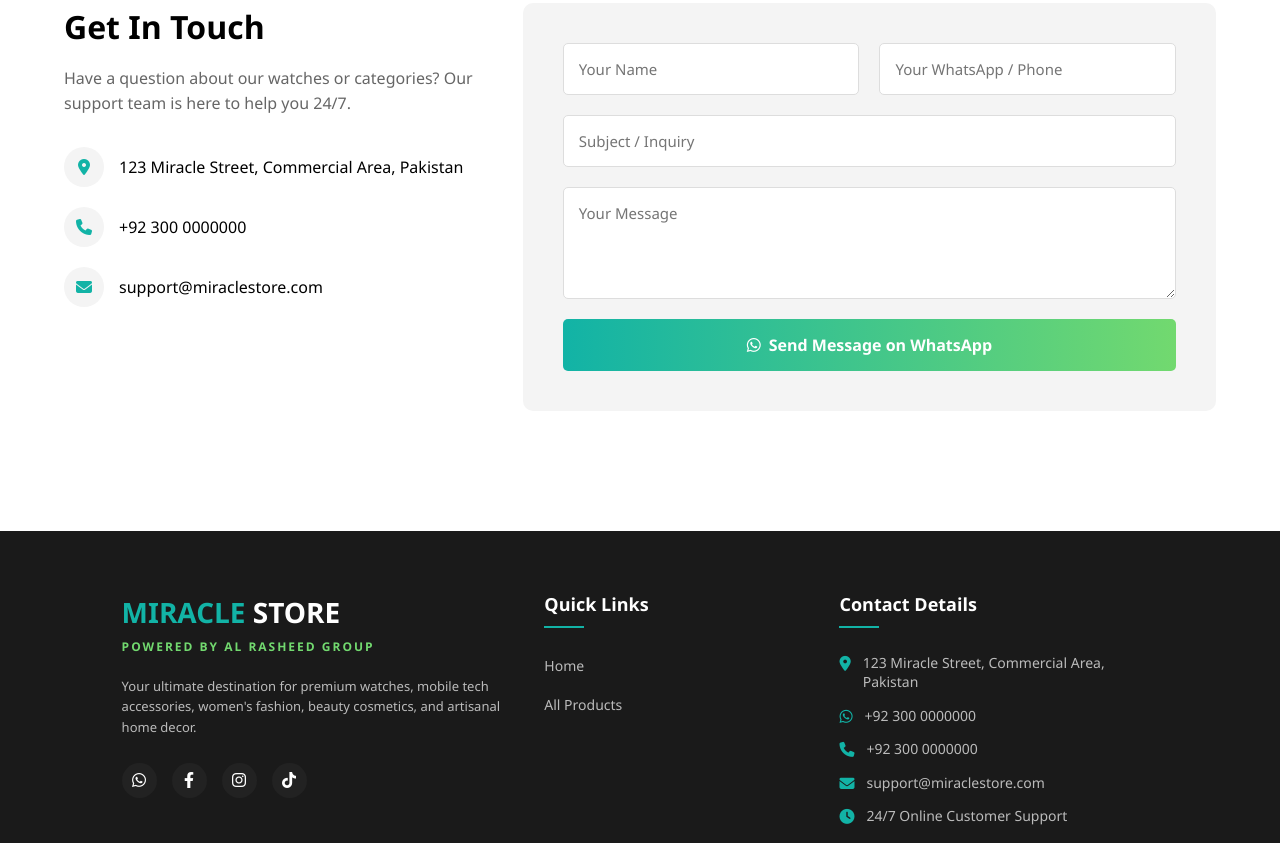
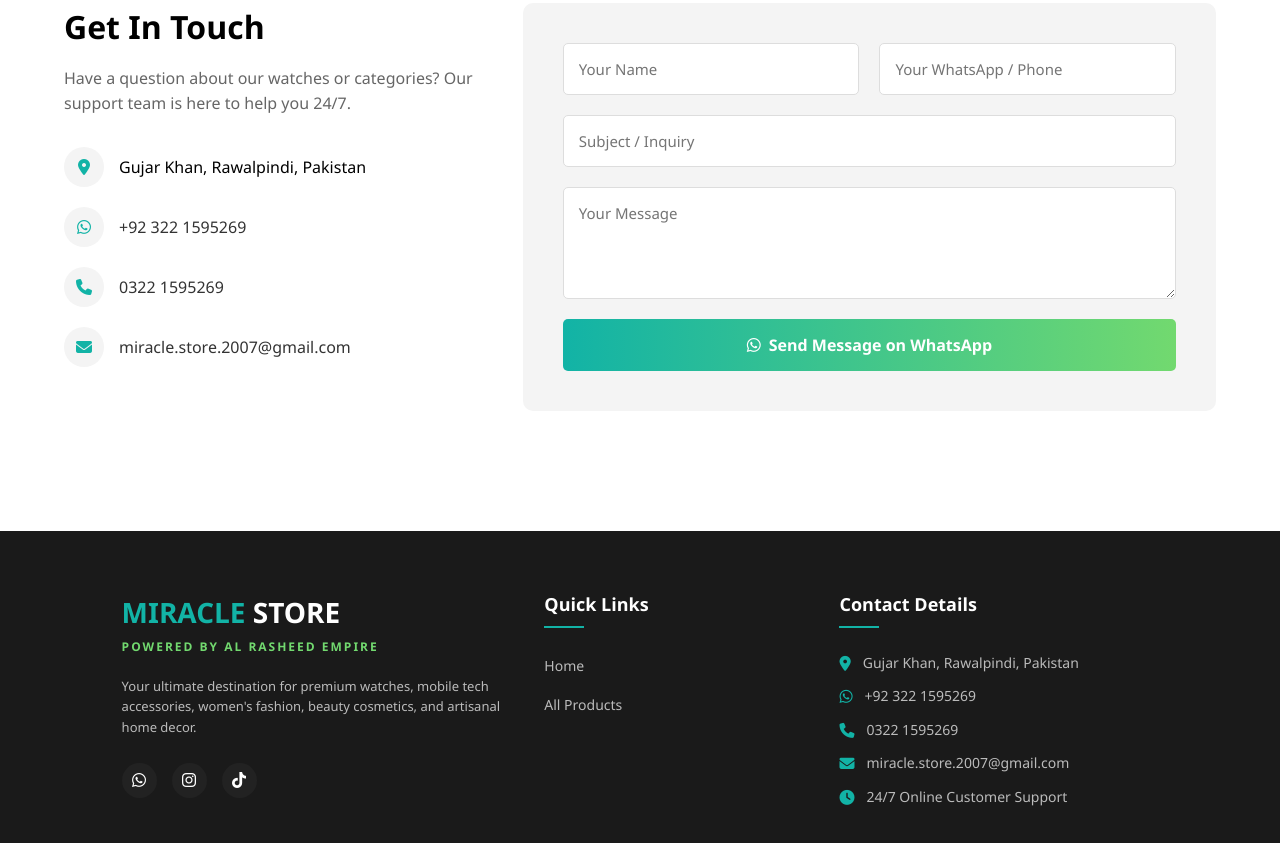
Before and after one commit to abdulrehmantariq580-cmyk/MIRACLE-STORE, a plain HTML site: page index.html in a window 1280 px wide. Shown: the part 1384-2227 px from the top of the page. Drawn offline with Linux system fonts and the light colour scheme; no server answers.

Commit message:
Add files via upload

```diff
--- a/index.html
+++ b/index.html
@@ -1448,15 +1448,21 @@
                 <p>Have a question about our watches or categories? Our support team is here to help you 24/7.</p>
                 <div class="info-item">
                     <i class="fa-solid fa-location-dot"></i>
-                    <span>123 Miracle Street, Commercial Area, Pakistan</span>
+                    <span>Gujar Khan, Rawalpindi, Pakistan</span>
+                </div>
+                <div class="info-item">
+                    <i class="fa-brands fa-whatsapp"></i>
+                    <a href="https://wa.me/923221595269" target="_blank"
+                        style="color:inherit; text-decoration:none;">+92 322 1595269</a>
                 </div>
                 <div class="info-item">
                     <i class="fa-solid fa-phone"></i>
-                    <span>+92 300 0000000</span>
+                    <a href="tel:+923221595269" style="color:inherit; text-decoration:none;">0322 1595269</a>
                 </div>
                 <div class="info-item">
                     <i class="fa-solid fa-envelope"></i>
-                    <span>support@miraclestore.com</span>
+                    <a href="mailto:miracle.store.2007@gmail.com"
+                        style="color:inherit; text-decoration:none;">miracle.store.2007@gmail.com</a>
                 </div>
             </div>
             <div class="contact-form-container">
@@ -1467,7 +1473,8 @@
                     </div>
                     <input type="text" id="contactSubject" placeholder="Subject / Inquiry" required>
                     <textarea id="contactMessage" rows="4" placeholder="Your Message" required></textarea>
-                    <button type="submit" class="submit-btn" style="display:inline-flex; align-items:center; justify-content:center; gap:8px;">
+                    <button type="submit" class="submit-btn"
+                        style="display:inline-flex; align-items:center; justify-content:center; gap:8px;">
                         <i class="fa-brands fa-whatsapp"></i> Send Message on WhatsApp
                     </button>
                 </form>
@@ -1481,13 +1488,16 @@
             <!-- Footer Column 1: Brand Info -->
             <div class="footer-col">
                 <h2 class="footer-logo"><span style="color: var(--primary-teal);">MIRACLE</span> STORE</h2>
-                <p class="powered-by">POWERED BY AL RASHEED GROUP</p>
-                <p class="footer-desc">Your ultimate destination for premium watches, mobile tech accessories, women's fashion, beauty cosmetics, and artisanal home decor.</p>
+                <p class="powered-by">POWERED BY AL RASHEED EMPIRE</p>
+                <p class="footer-desc">Your ultimate destination for premium watches, mobile tech accessories, women's
+                    fashion, beauty cosmetics, and artisanal home decor.</p>
                 <div class="social-icons">
-                    <a href="https://wa.me/923000000000" target="_blank" title="WhatsApp Support"><i class="fa-brands fa-whatsapp"></i></a>
-                    <a href="#" title="Facebook"><i class="fa-brands fa-facebook-f"></i></a>
-                    <a href="#" title="Instagram"><i class="fa-brands fa-instagram"></i></a>
-                    <a href="#" title="TikTok"><i class="fa-brands fa-tiktok"></i></a>
+                    <a href="https://wa.me/923221595269" target="_blank" title="WhatsApp Support"><i
+                            class="fa-brands fa-whatsapp"></i></a>
+                    <a href="https://www.instagram.com/miracle_store2007/" target="_blank" title="Instagram"><i
+                            class="fa-brands fa-instagram"></i></a>
+                    <a href="https://www.tiktok.com/@miracle_store2007" target="_blank" title="TikTok"><i
+                            class="fa-brands fa-tiktok"></i></a>
                 </div>
             </div>
 
@@ -1510,10 +1520,12 @@
             <div class="footer-col">
                 <h3>Contact Details</h3>
                 <ul class="footer-contact-list">
-                    <li><i class="fa-solid fa-location-dot"></i> <span>123 Miracle Street, Commercial Area, Pakistan</span></li>
-                    <li><i class="fa-brands fa-whatsapp"></i> <a href="https://wa.me/923000000000" target="_blank">+92 300 0000000</a></li>
-                    <li><i class="fa-solid fa-phone"></i> <a href="tel:+923000000000">+92 300 0000000</a></li>
-                    <li><i class="fa-solid fa-envelope"></i> <a href="mailto:support@miraclestore.com">support@miraclestore.com</a></li>
+                    <li><i class="fa-solid fa-location-dot"></i> <span>Gujar Khan, Rawalpindi, Pakistan</span></li>
+                    <li><i class="fa-brands fa-whatsapp"></i> <a href="https://wa.me/923221595269" target="_blank">+92
+                            322 1595269</a></li>
+                    <li><i class="fa-solid fa-phone"></i> <a href="tel:+923221595269">0322 1595269</a></li>
+                    <li><i class="fa-solid fa-envelope"></i> <a
+                            href="mailto:miracle.store.2007@gmail.com">miracle.store.2007@gmail.com</a></li>
                     <li><i class="fa-solid fa-clock"></i> <span>24/7 Online Customer Support</span></li>
                 </ul>
             </div>
@@ -1773,7 +1785,7 @@
             text += `💬 *Message:*\n${message}\n\n`;
             text += `Sent from Miracle Store Website Contact Form.`;
 
-            const waNum = '923000000000';
+            const waNum = '923221595269';
             const waUrl = `https://wa.me/${waNum}?text=${encodeURIComponent(text)}`;
             window.open(waUrl, '_blank');
             document.getElementById('contactForm').reset();
```
Also changed, not shown: catalog.html (+30 -13 lines), checkout.html (+58 -23 lines), product.html (+39 -20 lines).
